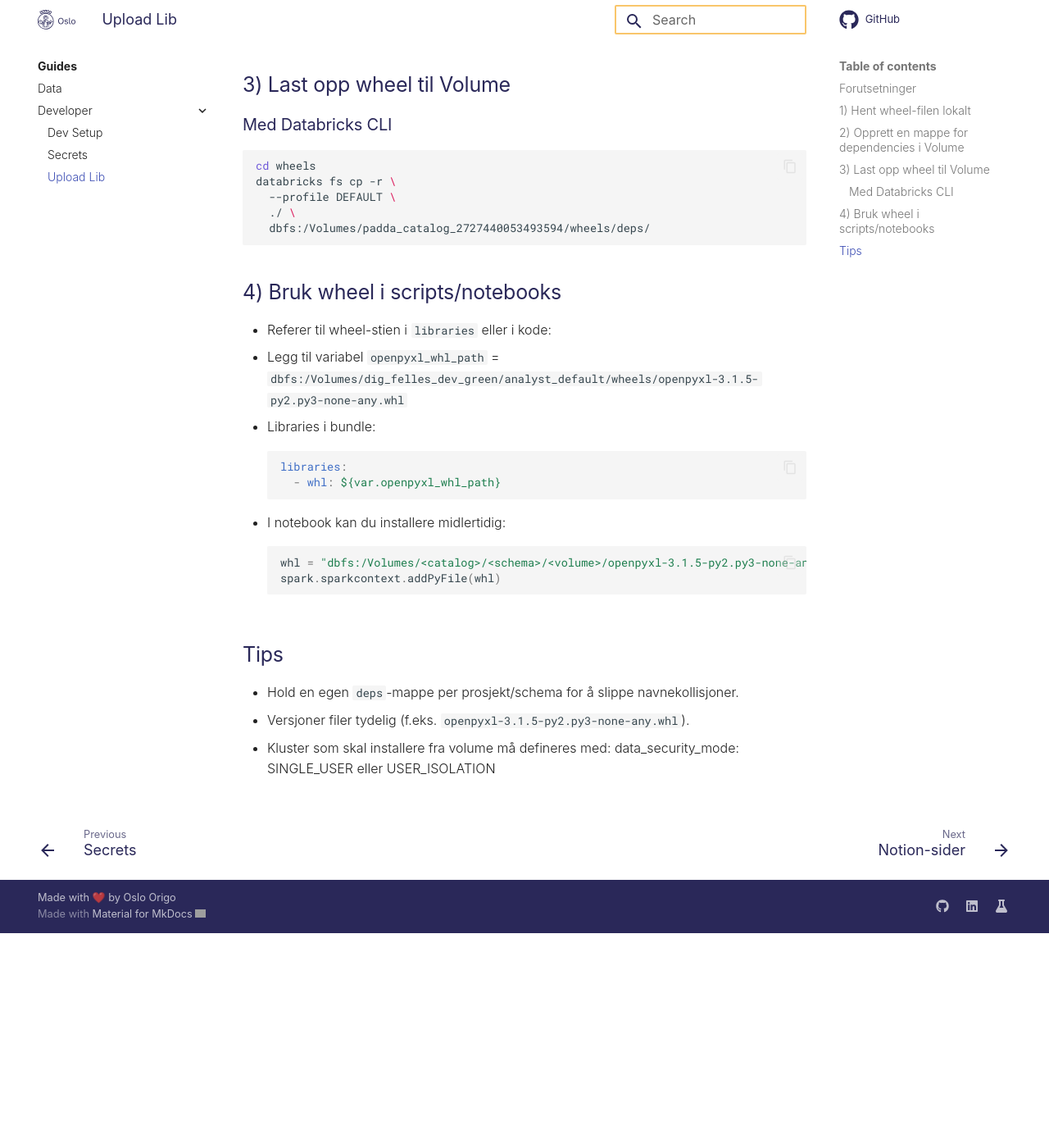
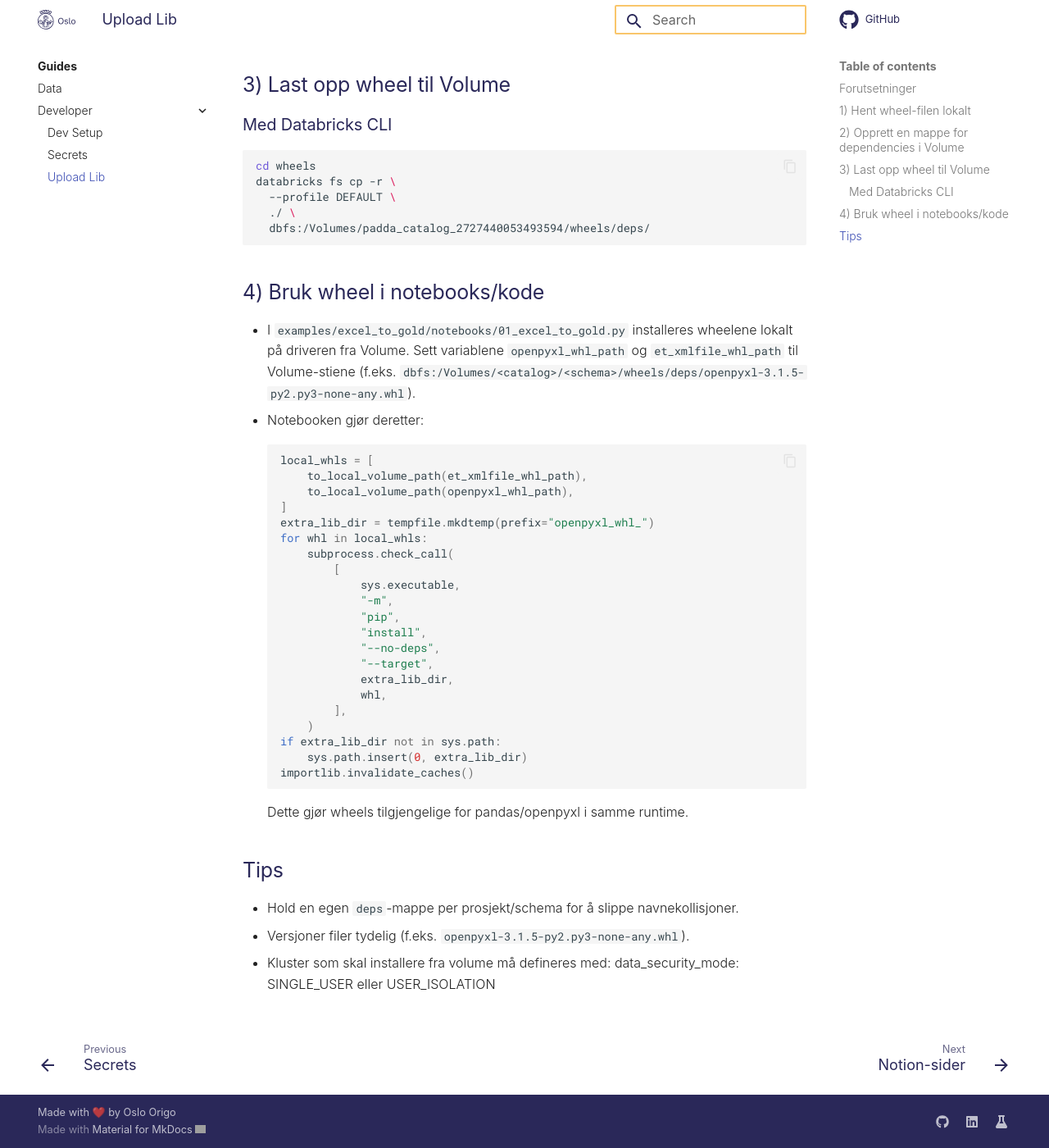
Before and after one commit to oslokommune/padda-golden-path, an MkDocs documentation site: the page built from docs/guides/developer/upload-lib.md, in a window 1280 px wide and 1400 px high, scrolled down 824 px. Shown: the whole window at 82% size. Built offline with MkDocs 1.6.1 and Material for MkDocs 9.7.7, drawn with Linux system fonts in a browser that asks for light colours; comment, search, counter and statistics services are not loaded; before the commit the page ends 1962 px from its top, so only the background shows below that; grey boxes are pictures that could not be loaded.

Commit message:
update doc on libs

````diff
--- a/docs/guides/developer/upload-lib.md
+++ b/docs/guides/developer/upload-lib.md
@@ -28,19 +28,33 @@
   dbfs:/Volumes/padda_catalog_2727440053493594/wheels/deps/
 ```
 
-## 4) Bruk wheel i scripts/notebooks
-- Referer til wheel-stien i `libraries` eller i kode:
-  - Legg til variabel `openpyxl_whl_path` = `dbfs:/Volumes/dig_felles_dev_green/analyst_default/wheels/openpyxl-3.1.5-py2.py3-none-any.whl`
-  - Libraries i bundle:
-    ```yaml
-    libraries:
-      - whl: ${var.openpyxl_whl_path}
-    ```
-- I notebook kan du installere midlertidig:
+## 4) Bruk wheel i notebooks/kode
+- I `examples/excel_to_gold/notebooks/01_excel_to_gold.py` installeres wheelene lokalt på driveren fra Volume. Sett variablene `openpyxl_whl_path` og `et_xmlfile_whl_path` til Volume-stiene (f.eks. `dbfs:/Volumes/<catalog>/<schema>/wheels/deps/openpyxl-3.1.5-py2.py3-none-any.whl`).
+- Notebooken gjør deretter:
   ```python
-  whl = "dbfs:/Volumes/<catalog>/<schema>/<volume>/openpyxl-3.1.5-py2.py3-none-any.whl"
-  spark.sparkcontext.addPyFile(whl)
+  local_whls = [
+      to_local_volume_path(et_xmlfile_whl_path),
+      to_local_volume_path(openpyxl_whl_path),
+  ]
+  extra_lib_dir = tempfile.mkdtemp(prefix="openpyxl_whl_")
+  for whl in local_whls:
+      subprocess.check_call(
+          [
+              sys.executable,
+              "-m",
+              "pip",
+              "install",
+              "--no-deps",
+              "--target",
+              extra_lib_dir,
+              whl,
+          ],
+      )
+  if extra_lib_dir not in sys.path:
+      sys.path.insert(0, extra_lib_dir)
+  importlib.invalidate_caches()
   ```
+  Dette gjør wheels tilgjengelige for pandas/openpyxl i samme runtime.
 
 ## Tips
 - Hold en egen `deps`-mappe per prosjekt/schema for å slippe navnekollisjoner.
````
